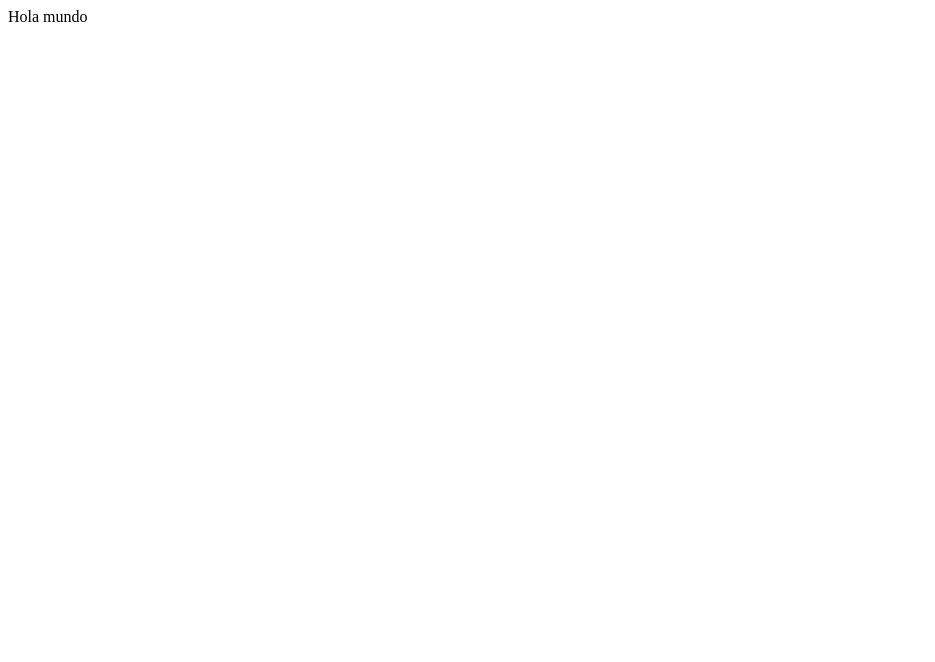
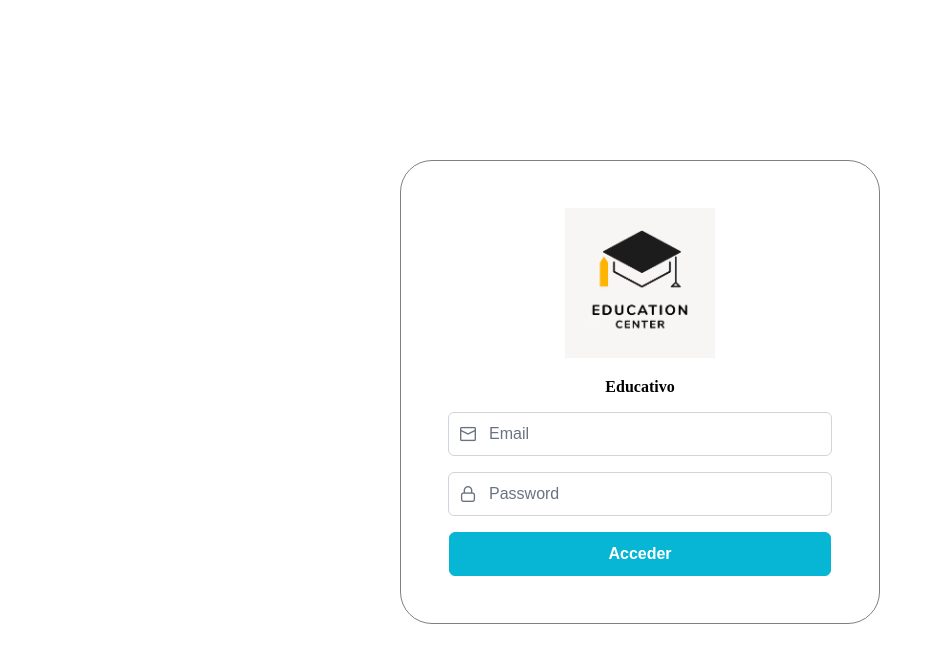
Before and after one commit to hllanos5/m4-educativo-frontend, a React (Vite) app in the folder educativo/: page / in a window 1280 px wide. Shown: the top 662 px of the page, without its empty margins (0-935 px from the left). Built offline with nearby package versions, Linux system fonts and the light colour scheme; a web font is replaced by a local one.

Commit message:
maquetacion de login e instalacion de route

```diff
--- a/educativo/package.json
+++ b/educativo/package.json
@@ -13,7 +13,8 @@
     "primeicons": "^7.0.0",
     "primereact": "^10.8.3",
     "react": "^18.3.1",
-    "react-dom": "^18.3.1"
+    "react-dom": "^18.3.1",
+    "react-router-dom": "^6.26.2"
   },
   "devDependencies": {
     "@eslint/js": "^9.9.0",
--- a/educativo/src/App.jsx
+++ b/educativo/src/App.jsx
@@ -1,11 +1,14 @@
-import { useState } from 'react'
+import { Route, Routes } from 'react-router-dom';
+import Login from './domain/shared/pages/Login'
 
 function App() {
 
   return (
-    <>
-    <div>Hola mundo</div>
-    </>
+    <main>
+      <Routes>
+        <Route path='/' element={<Login />} />
+      </Routes>
+    </main>
   )
 }
 
--- /dev/null
+++ b/educativo/src/domain/shared/pages/Login.jsx
@@ -0,0 +1,41 @@
+import React from 'react'
+import { IconField } from "primereact/iconfield";
+import { InputIcon } from "primereact/inputicon";
+import { InputText } from "primereact/inputtext";
+import { Button } from 'primereact/button';
+//import { AuthContext } from '../../shared/context/authContext';
+
+export default function Login() {
+    //const { loginMutation } = useContext(AuthContext);
+
+    const handleLogin = async e => {
+        e.preventDefault();
+        /*const data = {
+            username: e.target.username.value,
+            password: e.target.password.value,
+        };
+
+        await loginMutation.mutate(data);*/
+
+  };
+
+    return (
+    <form onSubmit={handleLogin}>
+        <div className='frm-login'>
+            <div><img src="logo.png" alt="" width={150} /></div>
+            <div><label className='negrita titulo'>Educativo</label></div>
+
+            <IconField iconPosition="left">
+                <InputIcon className="pi pi-envelope"> </InputIcon>
+                <InputText v-model="value1" placeholder="Email" name='username'/>
+            </IconField>
+            <IconField iconPosition="left">
+                <InputIcon className="pi pi-lock"> </InputIcon>
+                <InputText v-model="value1" placeholder="Password" type='password' name='password'/>
+            </IconField>
+            <Button label="Acceder"  type='submit'/>
+
+        </div>
+    </form>
+  )
+}
--- a/educativo/src/index.css
+++ b/educativo/src/index.css
@@ -0,0 +1,33 @@
+main {
+    .frm-login{
+        display: flex;
+        flex-direction: column;
+        gap: 1rem;
+        border:1px groove gray;
+        border-radius: 2rem;
+        width: 30rem;
+        margin: 10rem auto;
+        height: 58vh;
+        padding-inline: 3rem;
+        justify-content: center;
+        align-items: center;
+        .p-button {
+            width: 100%;
+        }
+        .negrita{
+            font-weight: bold;
+        }
+        label {
+            text-align: left;
+        }
+        .p-icon-field
+        {
+            width: 24rem;
+            .p-inputtext{
+                width: 100%;
+            }
+        }
+
+
+    }
+}
--- a/educativo/src/main.jsx
+++ b/educativo/src/main.jsx
@@ -2,9 +2,15 @@ import { StrictMode } from 'react'
 import { createRoot } from 'react-dom/client'
 import App from './App.jsx'
 import './index.css'
+import "primereact/resources/themes/lara-light-cyan/theme.css";
+import 'primeicons/primeicons.css';
+import './index.css'
+import { BrowserRouter } from 'react-router-dom';
 
 createRoot(document.getElementById('root')).render(
   <StrictMode>
-    <App />
+    <BrowserRouter>
+      <App />
+    </BrowserRouter>
   </StrictMode>,
 )
```
Also changed, not shown: educativo/public/logo.png (added), 1 other file (tests, documents, lock files or other folders).
